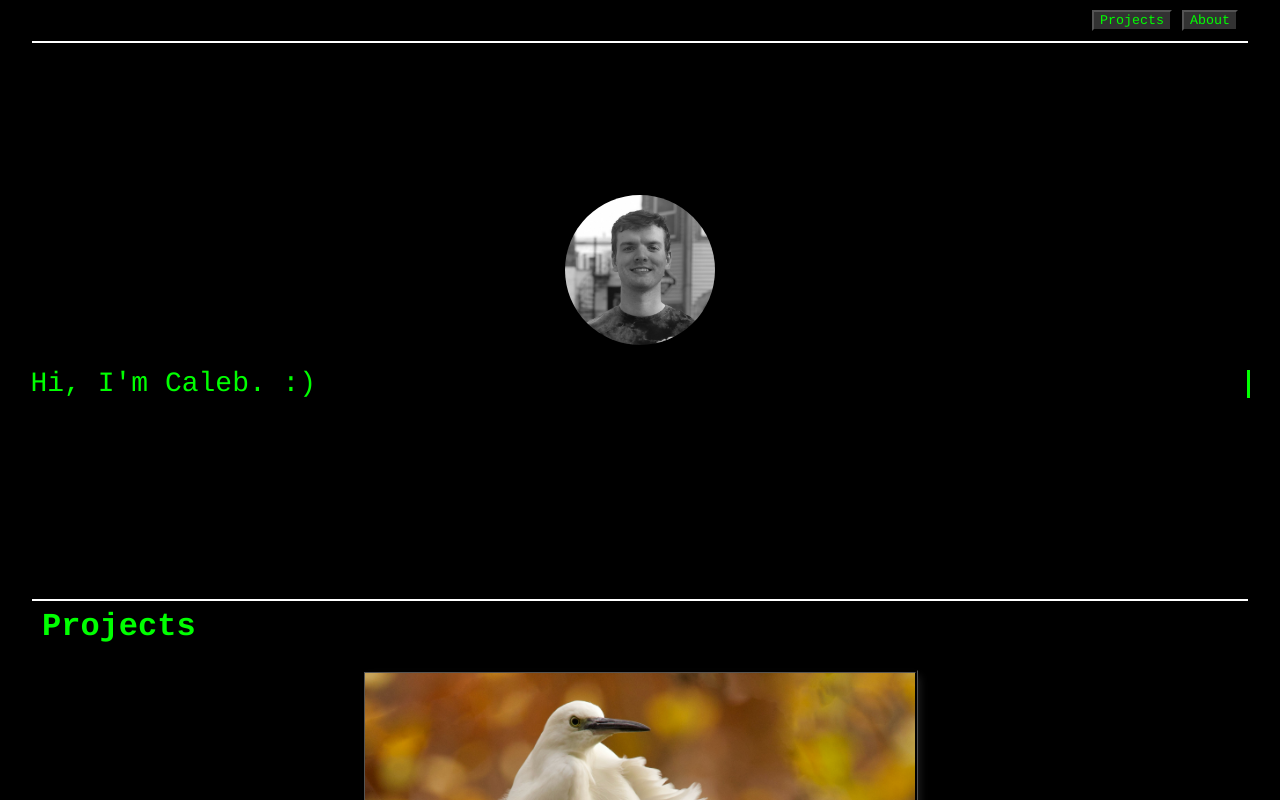
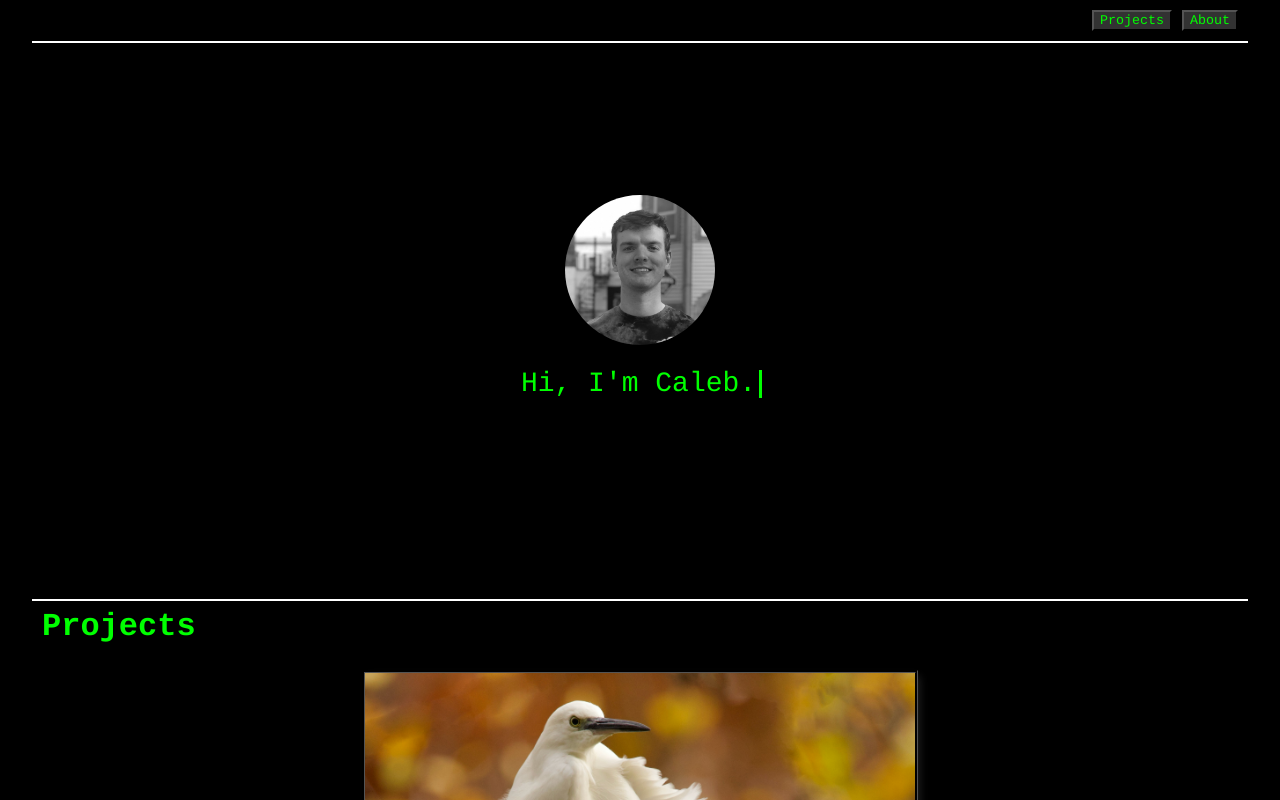
Before and after one commit to calbush/portfolio, a React (Create React App) app: page / in a window 1280 px wide. Shown: the top 800 px of the page. Built offline with nearby package versions, Linux system fonts and the light colour scheme.

Commit message:
Update structure of component

```diff
--- a/src/components/Intro.js
+++ b/src/components/Intro.js
@@ -5,7 +5,9 @@ const Intro = () => {
     return (
         <div className='intro-container'>
             <img className='profile-picture' src={image} alt=''/>
-            <div className='intro-text'>{`Hi, I'm Caleb. :)`}</div>
+            <div className='typed'>
+                <div className='intro-text'>{`Hi, I'm Caleb.`}</div>
+            </div>
         </div>
 
     )
```
